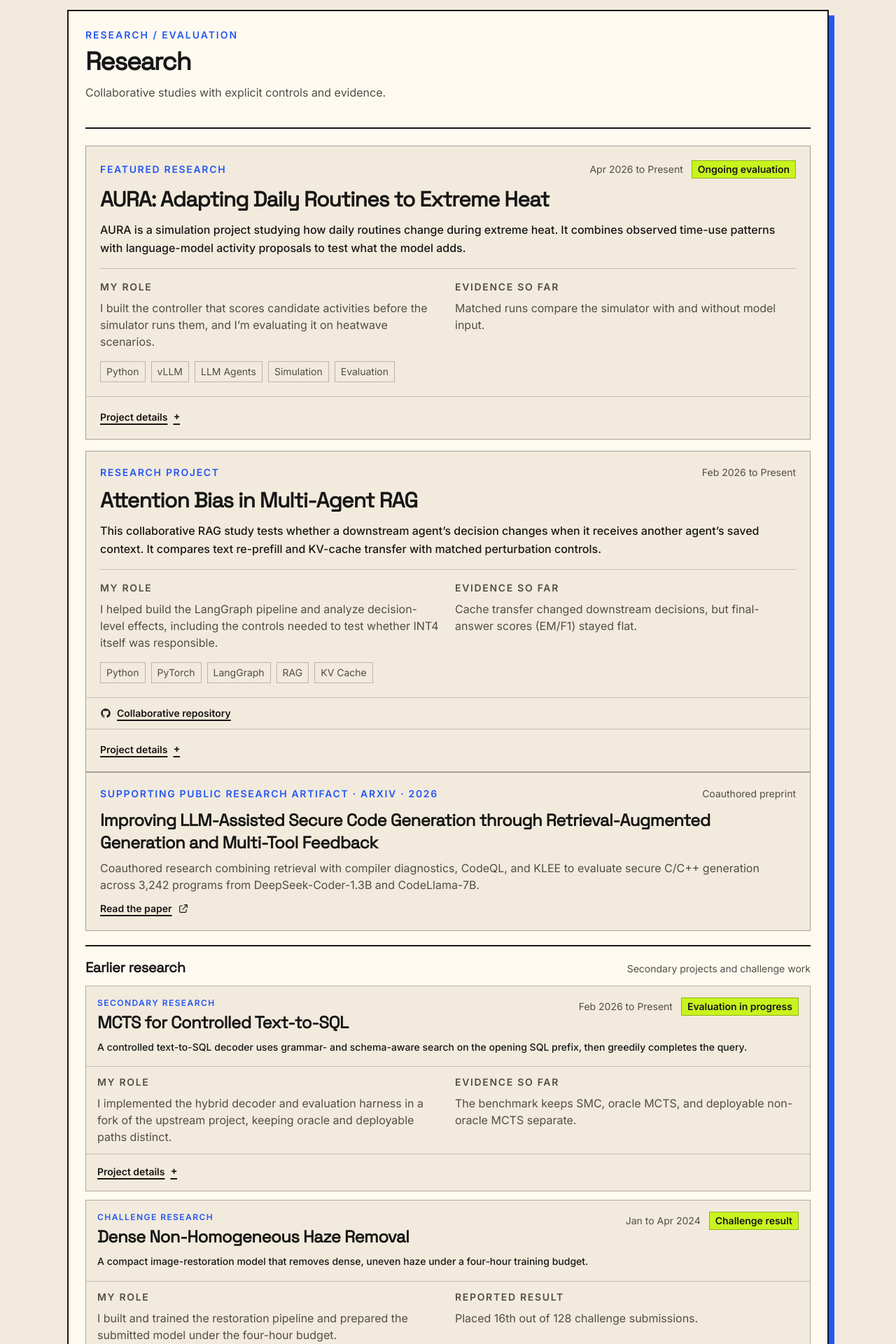
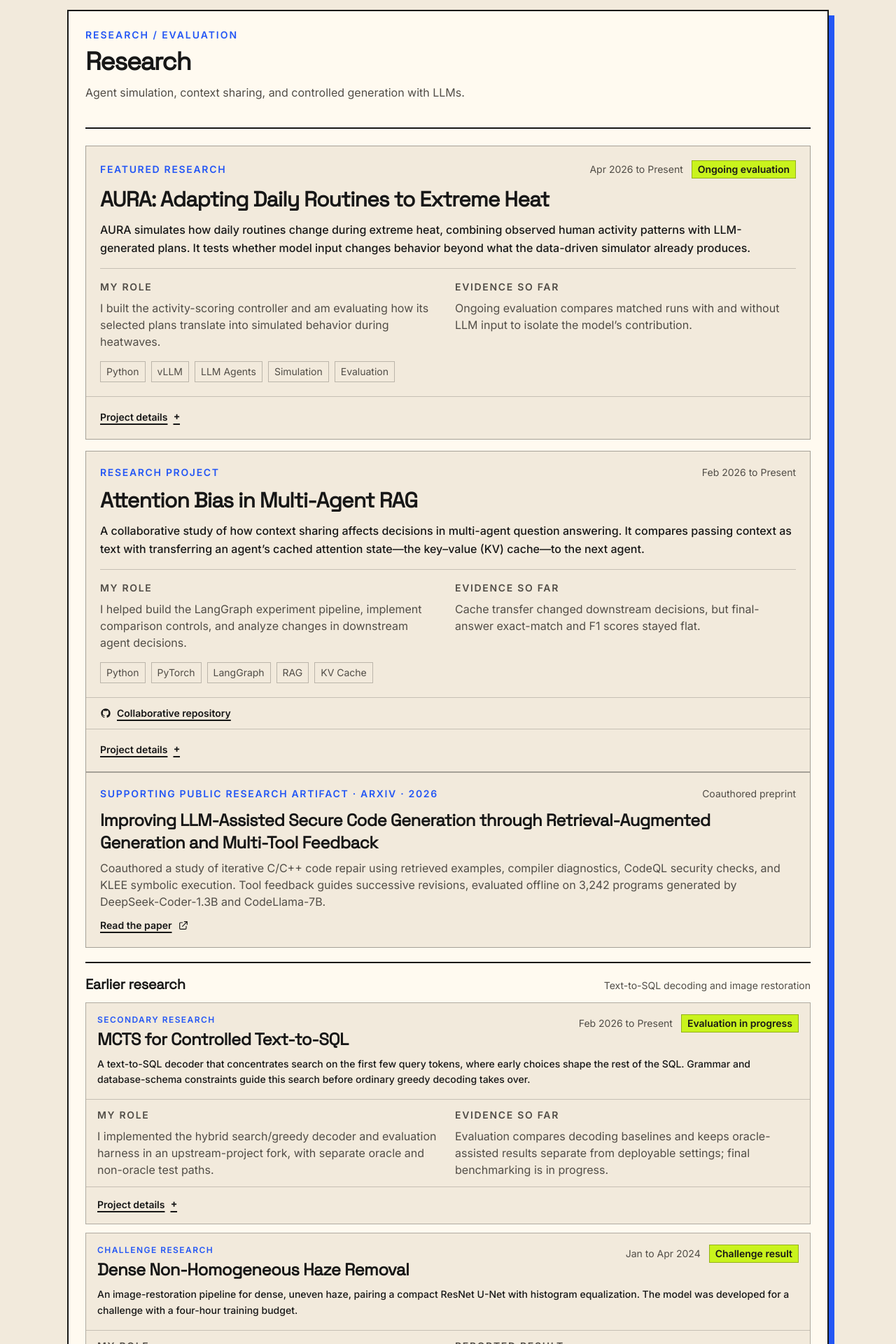
Before and after one commit to Achintya-Lakshmanan/achintya-lakshmanan.github.io, a React (Vite) app: page / in a window 1280 px wide. Shown: the part 1060-2980 px from the top of the page at 70% size. Built offline with nearby package versions, Linux system fonts and the light colour scheme.

Commit message:
Clarify project architecture and technical contributions

```diff
--- a/src/components/Experience.tsx
+++ b/src/components/Experience.tsx
@@ -78,7 +78,7 @@ export function Experience() {
       id="experience"
       wash
       title="Experience"
-      subtitle="Chronological roles across research, teaching, and product teams; each entry shows what I owned or contributed."
+      subtitle="Research, software development, and teaching across university labs and product teams."
     >
       <ol className="timeline-list border-t border-ink/30">
         {items.map((item, index) => {
--- a/src/components/Projects.tsx
+++ b/src/components/Projects.tsx
@@ -19,7 +19,7 @@ export function Projects() {
     <Section
       id="projects"
       title="Selected work"
-      subtitle="Research systems I evaluate carefully, and software I build to work in practice."
+      subtitle="LLM experiments, native macOS apps, and full-stack software."
     >
       <div className="space-y-6">
         <section
@@ -31,7 +31,7 @@ export function Projects() {
             id="research-work-title"
             eyebrow="Research / evaluation"
             title="Research"
-            description="Collaborative studies with explicit controls and evidence."
+            description="Agent simulation, context sharing, and controlled generation with LLMs."
           />
 
           <div className="mt-4 space-y-4">
@@ -43,7 +43,7 @@ export function Projects() {
           <div className="mt-5 border-t-2 border-ink pt-4">
             <div className="mb-3 flex flex-wrap items-baseline justify-between gap-2">
               <h4 className="font-display text-xl font-bold tracking-[-0.02em]">Earlier research</h4>
-              <p className="text-sm text-ink-muted">Secondary projects and challenge work</p>
+              <p className="text-sm text-ink-muted">Text-to-SQL decoding and image restoration</p>
             </div>
             <div className="space-y-3">
               {secondaryResearchProjects.map((project) => (
@@ -62,7 +62,7 @@ export function Projects() {
             id="software-work-title"
             eyebrow="Software / product"
             title="Software"
-            description="Native and full-stack products with clear interfaces, integrations, and reliable handoffs."
+            description="Personal apps and team projects spanning native interfaces, real-time collaboration, and ML-backed tools."
           />
           <div className="space-y-4">
             {softwareProjects.map((project) => (
--- a/src/data/content.ts
+++ b/src/data/content.ts
@@ -111,7 +111,7 @@ export const content: SiteContent = {
   positioning: 'Software engineer and ML research engineer.',
   bio: 'I’m a Graduate Researcher and MS CSE student at Penn State (expected May 2027), based in University Park, PA. I build full-stack and native macOS software and research language-model systems. I’m interested in where reinforcement learning meets LLMs, and I love vibe-coding macOS apps and useful little tools.',
   contactCopy:
-    'I’m looking for ML, research engineering, and software opportunities where careful experiments can become dependable systems. If that sounds like your team, send me a note.',
+    'I’m interested in software engineering, ML, and research engineering roles. If your team works on LLMs, reinforcement learning, or useful software, I’d love to hear about it.',
   socials: [
     {
       label: 'GitHub',
@@ -181,10 +181,10 @@ export const content: SiteContent = {
       category: 'research',
       logo: '/logos/psu.png',
       context:
-        'Collaborative Penn State NLP work on data-grounded simulation and information flow between RAG agents.',
+        'Research on LLM-driven behavior in daily-routine simulations and context sharing between retrieval-augmented generation (RAG) agents.',
       highlights: [
-        'Built AURA’s ATUS-grounded K-validation controller to score four LLM proposals against time-slot priors and transitions, separating policy choice from executed action.',
-        'Helped build LangGraph controls for shared KV-cache experiments, comparing re-prefill, quantized transfer, and matched perturbations at the decision level.',
+        'Built AURA’s controller to score four proposed activities against American Time Use Survey patterns, with separate records of selected plans and executed actions.',
+        'Helped build LangGraph experiments comparing text-based context sharing with KV-cache transfer, using quantization and matched-noise controls to study downstream decisions.',
       ],
     },
     {
@@ -195,7 +195,7 @@ export const content: SiteContent = {
       category: 'teaching',
       logo: '/logos/psu.png',
       context:
-        'Undergraduate computing support through office hours, course-question preparation, and project help.',
+        'Support undergraduate computing students through office hours, concept explanations, and project guidance.',
       highlights: [
         'Explain course concepts in plain language and help students debug implementations.',
         'Help students scope longer course projects and turn unclear requirements into concrete next steps.',
@@ -209,10 +209,10 @@ export const content: SiteContent = {
       category: 'research',
       logo: '/logos/snu.svg',
       context:
-        'Medical-image reconstruction and segmentation work in sparse, noisy, low-contrast settings.',
+        'Medical-imaging research on reconstructing 3D anatomy from limited views and segmenting noisy, low-contrast ultrasound images.',
       highlights: [
-        'Built and evaluated a Mamba-enhanced NeRF pipeline for reconstructing 3D bone structure from one X-ray.',
-        'Tested Semi-Mamba and a mutual-learning VMUNet variant for noisy fetal-ultrasound segmentation.',
+        'Built and evaluated a Mamba-enhanced neural radiance field (NeRF) pipeline for reconstructing 3D bone structure from a single X-ray.',
+        'Evaluated Semi-Mamba and a VMUNet variant with mutual learning for fetal-ultrasound segmentation under noisy imaging conditions.',
       ],
     },
     {
@@ -223,10 +223,10 @@ export const content: SiteContent = {
       category: 'research',
       logo: '/logos/snu.svg',
       context:
-        'Tamil speech and voice-transcreation work for IIT educational content.',
+        'Speech synthesis and voice cloning for Tamil versions of IIT educational content.',
       highlights: [
-        'Built text-to-speech and voice-cloning experiments with encoder-decoder and Tacotron models.',
-        'Contributed voice transcreation for IIT online courses.',
+        'Built text-to-speech and voice-cloning experiments using encoder–decoder architectures and Tacotron models.',
+        'Contributed to adapting IIT online-course narration into Tamil.',
       ],
     },
     {
@@ -237,10 +237,10 @@ export const content: SiteContent = {
       category: 'industry',
       logo: '/logos/lumel.svg',
       context:
-        'Product team building analytics authoring and collaboration tools.',
+        'Built tools for analytics teams to generate formulas, edit shared JSON configuration, and prepare Power BI reports.',
       highlights: [
-        'Built a TypeScript RAG assistant translating natural-language requests into Inforiver Matrix formulas.',
-        'Contributed Power BI utilities for Microsoft Project parsing and reusable report themes.',
+        'Developed a TypeScript RAG assistant for Inforiver Matrix formula generation and a React/Node.js JSON editor with WebSocket synchronization.',
+        'Contributed Microsoft Project data parsing and reusable theme utilities for Power BI reporting workflows.',
       ],
     },
     {
@@ -251,10 +251,10 @@ export const content: SiteContent = {
       category: 'industry',
       logo: '/logos/phosphene.png',
       context:
-        'Five-person team developing deepfake detection across compression, blur, color variation, and multi-identity video.',
+        'Worked in a five-person team on video deepfake detection under compression, blur, color changes, and multiple identities.',
       highlights: [
-        'Led the PyTorch detector implementation and evaluation across varied video conditions.',
-        'Added blur, compression, and color-jitter augmentation; tested MINTIME on multi-identity videos.',
+        'Led implementation of the PyTorch detector and evaluated its performance across varied video conditions.',
+        'Added blur, compression, and color-jitter augmentation to training; tested MINTIME on videos containing multiple identities.',
       ],
     },
     {
@@ -265,10 +265,10 @@ export const content: SiteContent = {
       category: 'industry',
       logo: '/logos/culvii.svg',
       context:
-        'Student-management and gamified learning products with conversational assistance.',
+        'Developed student-management and gamified learning products with GPT-powered conversational assistance.',
       highlights: [
-        'Built Next.js and Node.js portal features for class tracking and onboarding.',
-        'Added GPT-based learning assistants and improved conversation flow and response latency.',
+        'Built class-tracking and onboarding features across the Next.js interface and Node.js backend.',
+        'Integrated GPT-based learning assistants and worked on conversation flow and response latency.',
       ],
     },
     {
@@ -279,10 +279,10 @@ export const content: SiteContent = {
       category: 'industry',
       logo: '/logos/optisol.png',
       context:
-        'Applied-ML internship spanning design image generation, issue resolution, and edge vision.',
+        'Applied ML to image generation, automated issue resolution, and computer vision on edge hardware.',
       highlights: [
-        'Built a React/FastAPI Stable Diffusion app and contributed model fine-tuning.',
-        'Built a GPT-4 issue-resolution prototype and deployed YOLOv8 soot detection on a Jetson Nano.',
+        'Built a Stable Diffusion application with a React interface and FastAPI backend, and contributed to model fine-tuning.',
+        'Developed a GPT-4 issue-resolution prototype and deployed a YOLOv8 soot detector on an NVIDIA Jetson Nano.',
       ],
     },
   ],
@@ -293,15 +293,15 @@ export const content: SiteContent = {
       period: 'Apr 2026 to Present',
       kind: 'research',
       summary:
-        'AURA is a simulation project studying how daily routines change during extreme heat. It combines observed time-use patterns with language-model activity proposals to test what the model adds.',
+        'AURA simulates how daily routines change during extreme heat, combining observed human activity patterns with LLM-generated plans. It tests whether model input changes behavior beyond what the data-driven simulator already produces.',
       approach:
-        'The system combines American Time Use Survey (ATUS) time-slot priors and activity transitions with four LLM proposals. A K-validation controller scores proposals before execution and keeps the chosen plan separate from the action executed.',
+        'The controller scores four proposed activities against time-of-day activity probabilities and transitions from the American Time Use Survey (ATUS). It records selected plans separately from executed actions to distinguish model choices from simulator behavior.',
       contribution:
-        'I built the controller that scores candidate activities before the simulator runs them, and I’m evaluating it on heatwave scenarios.',
+        'I built the activity-scoring controller and am evaluating how its selected plans translate into simulated behavior during heatwaves.',
       tags: ['Python', 'vLLM', 'LLM Agents', 'Simulation', 'Evaluation'],
       evidence: [
-        'Matched runs compare the simulator with and without model input.',
-        'The heatwave target is withheld from the simulator and used only for post-run evaluation.',
+        'Ongoing evaluation compares matched runs with and without LLM input to isolate the model’s contribution.',
+        'Heatwave behavior is assessed after each run against an evaluation target withheld from the simulator.',
       ],
       status: 'Ongoing evaluation',
     },
@@ -311,15 +311,15 @@ export const content: SiteContent = {
       period: 'Feb 2026 to Present',
       kind: 'research',
       summary:
-        'This collaborative RAG study tests whether a downstream agent’s decision changes when it receives another agent’s saved context. It compares text re-prefill and KV-cache transfer with matched perturbation controls.',
+        'A collaborative study of how context sharing affects decisions in multi-agent question answering. It compares passing context as text with transferring an agent’s cached attention state—the key–value (KV) cache—to the next agent.',
       approach:
-        'The pipeline compares FP16 cache transfer, INT4 round trips, and matched Gaussian and dropout controls across three models and two datasets.',
+        'Across three models and two datasets, the pipeline compares text re-prefill, FP16 cache transfer, and INT4 quantization round trips. Matched Gaussian-noise and dropout controls test whether effects come from quantization specifically or from perturbing the cache.',
       contribution:
-        'I helped build the LangGraph pipeline and analyze decision-level effects, including the controls needed to test whether INT4 itself was responsible.',
+        'I helped build the LangGraph experiment pipeline, implement comparison controls, and analyze changes in downstream agent decisions.',
       tags: ['Python', 'PyTorch', 'LangGraph', 'RAG', 'KV Cache'],
       evidence: [
-        'Cache transfer changed downstream decisions, but final-answer scores (EM/F1) stayed flat.',
-        'Matched Gaussian and dropout controls tied or beat INT4 in most comparisons, pointing to perturbation magnitude rather than INT4 itself.',
+        'Cache transfer changed downstream decisions, but final-answer exact-match and F1 scores stayed flat.',
+        'Matched noise and dropout controls tied or beat INT4 in most comparisons, so the observed effects were not unique to INT4 quantization.',
       ],
       links: [
         {
@@ -335,15 +335,15 @@ export const content: SiteContent = {
       period: 'Feb 2026 to Present',
       kind: 'research',
       summary:
-        'A controlled text-to-SQL decoder uses grammar- and schema-aware search on the opening SQL prefix, then greedily completes the query.',
+        'A text-to-SQL decoder that concentrates search on the first few query tokens, where early choices shape the rest of the SQL. Grammar and database-schema constraints guide this search before ordinary greedy decoding takes over.',
       approach:
-        'The hybrid decoder uses grammar- and schema-aware Monte Carlo tree search (MCTS) for the opening SQL prefix, then greedy decoding completes the query. Oracle and deployable settings are evaluated separately.',
+        'Monte Carlo tree search (MCTS) explores candidate continuations for the first 6–10 SQL tokens under grammar and schema constraints. Greedy decoding completes the query. The evaluation separates oracle-assisted search from the non-oracle configuration intended for deployment.',
       contribution:
-        'I implemented the hybrid decoder and evaluation harness in a fork of the upstream project, keeping oracle and deployable paths distinct.',
+        'I implemented the hybrid search/greedy decoder and evaluation harness in an upstream-project fork, with separate oracle and non-oracle test paths.',
       tags: ['Python', 'PyTorch', 'MCTS', 'Text-to-SQL', 'SPIDER'],
       evidence: [
-        'The benchmark keeps SMC, oracle MCTS, and deployable non-oracle MCTS separate.',
-        'The decoder searches the first 6–10 SQL tokens before greedy completion.',
+        'Evaluation compares decoding baselines and keeps oracle-assisted results separate from deployable settings; final benchmarking is in progress.',
+        'Search is limited to the first 6–10 SQL tokens rather than applied throughout query generation.',
       ],
       status: 'Evaluation in progress',
     },
@@ -355,12 +355,12 @@ export const content: SiteContent = {
       summary:
         'NotchNest is a native macOS app that brings music controls, calendar events, and everyday utilities to the MacBook notch.',
       approach:
-        'Native AppKit and SwiftUI panels expand on demand and respond to system events and permissions, keeping the accessory compact until more detail is needed.',
+        'AppKit and SwiftUI power expandable native panels. System events drive state updates across media, calendar, and other utilities, while permission flows govern access to protected macOS services.',
       contribution:
-        'I designed and built the app in Swift 6, AppKit, and SwiftUI, including its native integrations, permission flows, and event-driven state changes.',
+        'I designed and built the Swift 6 app, from its native interface to system integrations, permission handling, and event-driven state management.',
       tags: ['Swift 6', 'AppKit', 'SwiftUI', 'macOS'],
       evidence: [
-        'The app coordinates media, calendar, camera, audio, and login-item integrations through native APIs and permission flows.',
+        'Integrates media, calendar, camera, audio, and launch-at-login features in one native macOS utility.',
       ],
     },
     {
@@ -370,11 +370,11 @@ export const content: SiteContent = {
       kind: 'build',
       scope: 'professional',
       summary:
-        'A collaborative JSON editor for analytics authoring, built with React, Node.js, and WebSockets to keep shared configuration synchronized.',
+        'A collaborative editor for the JSON configuration behind analytics reports. Multiple users work on shared configuration, with changes synchronized through a React interface and Node.js WebSocket layer.',
       approach:
-        'React shared state pairs with a Node.js and WebSocket synchronization layer for collaborative analytics authoring.',
+        'React manages the editing interface and client-side state; a Node.js WebSocket layer carries updates between connected sessions. The shared-state and synchronization flows keep the editor aligned with incoming changes.',
       contribution:
-        'I built the editor’s shared-state and synchronization flows during my Lumel Technologies internship.',
+        'I implemented the editor’s shared-state logic and synchronization flows, connecting collaborative editing behavior across the frontend and backend.',
       tags: ['React', 'Node.js', 'WebSockets', 'TypeScript'],
       evidence: [
         'Shipped as part of Lumel Technologies’ analytics authoring and collaboration workflow.',
@@ -387,16 +387,15 @@ export const content: SiteContent = {
       period: 'Jan to Apr 2024',
       kind: 'research',
       summary:
-        'A compact image-restoration model that removes dense, uneven haze under a four-hour training budget.',
+        'An image-restoration pipeline for dense, uneven haze, pairing a compact ResNet U-Net with histogram equalization. The model was developed for a challenge with a four-hour training budget.',
       approach:
-        'A compact ResNet U-Net with histogram equalization balanced restoration quality with the challenge’s training budget and practical per-image inference.',
+        'The pipeline combines histogram equalization for contrast adjustment with a compact ResNet U-Net for learned image restoration. Model development and training were constrained by the challenge’s four-hour budget.',
       contribution:
-        'I built and trained the restoration pipeline and prepared the submitted model under the four-hour budget.',
+        'I implemented the restoration pipeline, trained the model within the fixed budget, and prepared the challenge submission.',
       tags: ['Python', 'PyTorch', 'Computer Vision', 'U-Net'],
       evidence: [
-        'Placed 16th out of 128 challenge submissions.',
-        'The submitted model reported 14.4 dB PSNR after about four hours of training.',
-        'Kept the architecture small enough for practical per-image inference.',
+        'Placed 16th out of 128 challenge submissions, with a reported 14.4 dB peak signal-to-noise ratio (PSNR).',
+        'The submitted model was trained in approximately four hours.',
       ],
       status: 'Challenge result',
     },
@@ -406,15 +405,15 @@ export const content: SiteContent = {
       period: 'Jan to Mar 2024',
       kind: 'build',
       summary:
-        'Krypton is a team-built fraud-investigation app that combines transaction anomaly scoring, phishing checks, IP lookup, and an analyst dashboard.',
+        'Krypton is a team-built financial-fraud prototype combining transaction classification, IP-based location checks, and a companion spam/phishing detection app.',
       approach:
-        'The React and Node.js prototype connects model predictions and external signals in one investigation view.',
+        'A Random Forest uses transaction features, time intervals, and distances between successive locations to identify suspicious activity in a synthetic fraud dataset. A React interface connects to Python inference services, with IP lookups supporting investigation.',
       contribution:
-        'I built the investigation models and frontend integration; teammates handled the API and storage layers.',
-      tags: ['Python', 'React', 'Node.js', 'MongoDB', 'ML'],
+        'I built the fraud-detection models and integrated their predictions into the React frontend; teammates owned the API and storage layers.',
+      tags: ['Python', 'React', 'FastAPI', 'MongoDB', 'Random Forest'],
       evidence: [
         'Won the Encryptcon Shaastra Hackathon organized with IIT Madras and Temenos.',
-        'Delivered an end-to-end prototype for tracing fraud signals.',
+        'The team delivered a working prototype connecting model inference, external checks, data storage, and the analyst interface.',
       ],
       links: [
         {
@@ -431,7 +430,7 @@ export const content: SiteContent = {
       title: 'Improving LLM-Assisted Secure Code Generation through Retrieval-Augmented Generation and Multi-Tool Feedback',
       period: 'arXiv · 2026',
       summary:
-        'Coauthored research combining retrieval with compiler diagnostics, CodeQL, and KLEE to evaluate secure C/C++ generation across 3,242 programs from DeepSeek-Coder-1.3B and CodeLlama-7B.',
+        'Coauthored a study of iterative C/C++ code repair using retrieved examples, compiler diagnostics, CodeQL security checks, and KLEE symbolic execution. Tool feedback guides successive revisions, evaluated offline on 3,242 programs generated by DeepSeek-Coder-1.3B and CodeLlama-7B.',
       link: 'https://arxiv.org/abs/2601.00509',
       linkLabel: 'Read the paper',
       status: 'Coauthored preprint',
```
